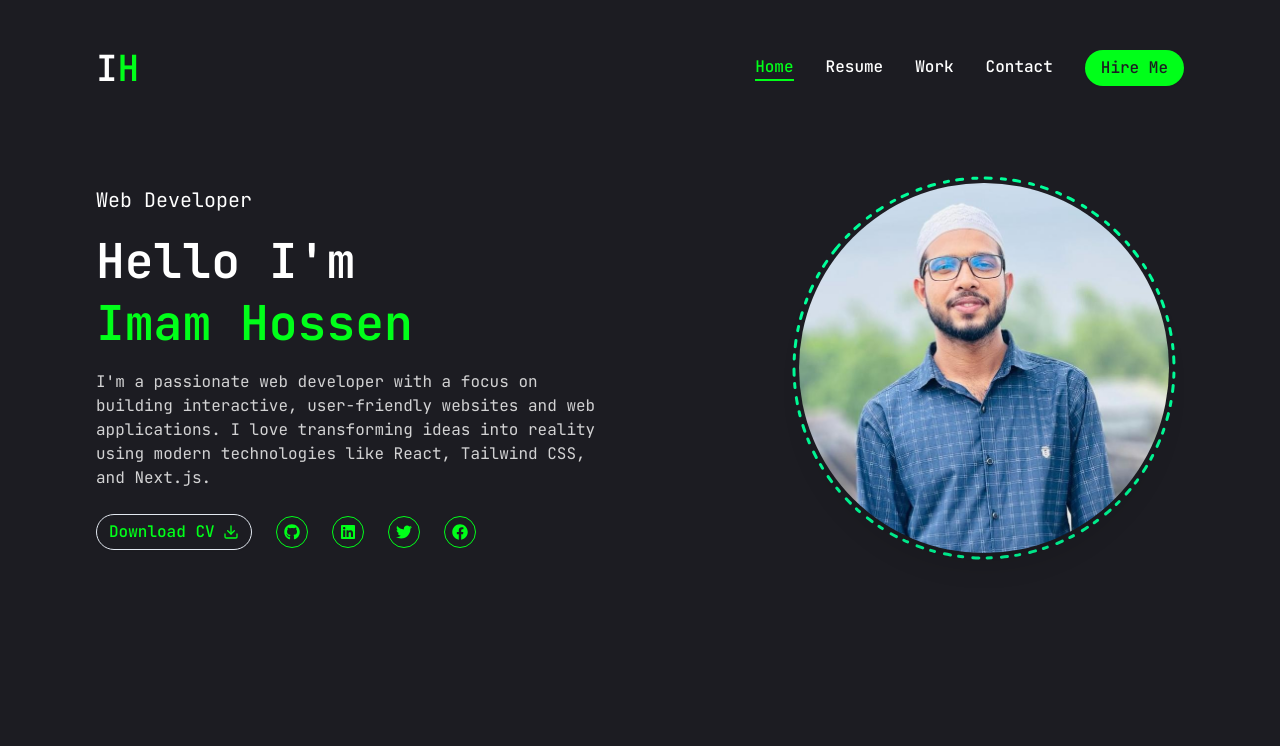
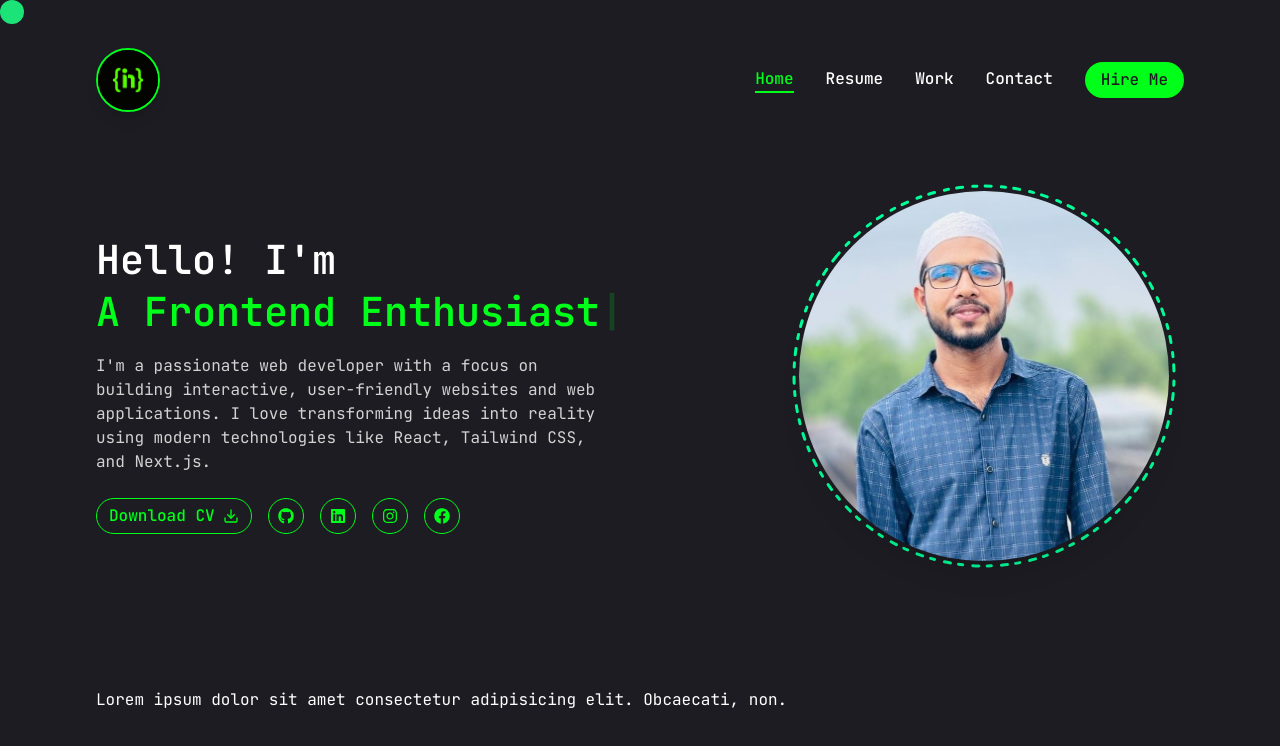
Before and after one commit to imamhossenbu/imam-portfolio, a Next.js app: page / in a window 1280 px wide. Shown: the top 746 px of the page. Built offline with nearby package versions, Linux system fonts and the light colour scheme.

Commit message:
custom cursor

```diff
--- a/app/layout.jsx
+++ b/app/layout.jsx
@@ -3,6 +3,7 @@ import "./globals.css";
 import Header from "@/components/Header";
 import PageTransition from "@/components/PageTransition";
 import StairTransition from "@/components/StairTransition";
+import CustomCursor from "@/components/CustomCursor";
 
 
 const jetbrainsMono = JetBrains_Mono({
@@ -23,7 +24,8 @@ export default function RootLayout({ children }) {
         className={jetbrainsMono.variable}
       >
         <Header />
-        <StairTransition/>
+        <StairTransition />
+        <CustomCursor />
         <PageTransition>
           {children}
 
--- a/app/page.jsx
+++ b/app/page.jsx
@@ -1,27 +1,38 @@
+"use client"
 import Photo from "@/components/Photo";
 import Socials from "@/components/Socials";
+import Stats from "@/components/Stats";
 import { Button } from "@/components/ui/button";
 import { FiDownload } from 'react-icons/fi'
+import { ReactTyped } from 'react-typed';
 
 export default function Home() {
   return (
-    <section className="h-full">
-      <div className="w-[95%] md:w-[85%] mx-auto h-full">
-        <div className="flex flex-col gap-8  lg:flex-row justify-between items-center lg:pt-8 lg:pb-12">
+    <section className=" h-full">
+      <div className="w-[95%] md:w-[85%] mb-20 mx-auto h-full">
+        <div className="flex flex-col gap-8  lg:flex-row justify-between items-center lg:pt-4 lg:pb-8">
           <div className="text-center order-2 lg:order-none lg:text-left">
-            <span className="text-xl">Web Developer</span>
-            <h1 className="h1 mt-4">Hello I'm <br /> <span className="text-[var(--accent)]">Imam Hossen</span></h1>
+            <h1 className="h2 mt-4">
+              Hello! I'm <br />
+              <ReactTyped
+                strings={["Imam Hossen", "A Web Developer", "A Frontend Enthusiast"]}
+                typeSpeed={50}
+                backSpeed={30}
+                loop
+                className="text-[var(--accent)]"
+              />
+            </h1>
             <p className="max-w-[500px] text-white/80 mt-4 mb-6">
               I'm a passionate web developer with a focus on building interactive, user-friendly websites and web applications. I love transforming ideas into reality using modern technologies like React, Tailwind CSS, and Next.js.
             </p>
             {/* social media */}
-            <div className="flex flex-col lg:flex-row gap-6  items-center">
-              <Button className="cursor-pointer border-1 hover:border-0 text-md rounded-full text-[var(--accent)] hover:bg-[var(--accent-hover)] hover:text-[var(--primary)]">
+            <div className="flex flex-col lg:flex-row gap-4  items-center">
+              <Button className="cursor-pointer border-1 border-[var(--accent)] hover:border-0 text-md rounded-full text-[var(--accent)] hover:bg-[var(--accent-hover)] hover:text-[var(--primary)]">
                 <span>Download CV</span>
                 <FiDownload className="text-xl" />
               </Button>
               <div className="">
-                <Socials containerStyles="flex gap-6" iconStyles="w-8 h-8 border border-[var(--accent)] flex justify-center rounded-full items-center text-[var(--accent)] hover:bg-[var(--accent-hover)] hover:text-[var(--primary)] hover:transition-all duration-500" />
+                <Socials containerStyles="flex gap-4" iconStyles="w-9 h-9 border border-[var(--accent)] flex justify-center rounded-full items-center text-[var(--accent)] hover:bg-[var(--accent-hover)] hover:text-[var(--primary)] hover:transition-all duration-500" />
               </div>
             </div>
           </div>
@@ -31,6 +42,11 @@ export default function Home() {
           </div>
         </div>
       </div>
+      {/* stats section */}
+
+      <div className="w-[95%] md:w-[85%] mx-auto">
+        <Stats />
+      </div>
     </section>
   );
 }
--- /dev/null
+++ b/components/CustomCursor.jsx
@@ -0,0 +1,31 @@
+// components/CustomCursor.jsx
+"use client";
+import { motion, useMotionValue, useSpring } from "framer-motion";
+import { useEffect } from "react";
+
+const CustomCursor = () => {
+    const cursorX = useMotionValue(0);
+    const cursorY = useMotionValue(0);
+
+    const springConfig = { damping: 25, stiffness: 300 };
+    const x = useSpring(cursorX, springConfig);
+    const y = useSpring(cursorY, springConfig);
+
+    useEffect(() => {
+        const moveCursor = (e) => {
+            cursorX.set(e.clientX - 16); // center offset
+            cursorY.set(e.clientY - 16);
+        };
+        window.addEventListener("mousemove", moveCursor);
+        return () => window.removeEventListener("mousemove", moveCursor);
+    }, [cursorX, cursorY]);
+
+    return (
+        <motion.div
+            className="fixed top-0 left-0 w-6 h-6 z-[9999] pointer-events-none rounded-full bg-[#00ff99] mix-blend-difference"
+            style={{ x, y }}
+        />
+    );
+};
+
+export default CustomCursor;
--- a/components/Header.jsx
+++ b/components/Header.jsx
@@ -3,21 +3,30 @@ import Link from 'next/link'
 import { Button } from './ui/button'
 import Nav from './Nav'
 import MobileNav from './MobileNav'
+import Image from 'next/image'
 
 const Header = () => {
     return (
         <header className='py-8 xl:py-12 text-white'>
             <div className="w-[95%] md:w-[85%] mx-auto flex justify-between items-center">
-                {/* logo */}
-                <Link href="/">
-                    <h2 className='text-4xl font-semibold'>
-                        I<span className='text-[var(--accent)]'>H</span>
-                    </h2>
+                {/* Logo */}
+                <Link href="/" aria-label="Go to homepage">
+                    <div className="w-16 h-16 rounded-full overflow-hidden border-2 border-[#00ff19] shadow-lg hover:scale-105 transition-transform duration-300 ease-in-out">
+                        <Image
+                            src="/assets/profile-logo.png"
+                            width={80}
+                            height={80}
+                            alt="Imam Hossen Logo"
+                            className="object-cover w-full h-full"
+                            priority
+                        />
+                    </div>
                 </Link>
+
                 {/* desktop nav */}
 
 
-                <div className='hidden lg:flex items-center gap-8'>
+                <div className='hidden lg:flex  items-center  gap-8'>
                     <Nav />
                     <Link href="/contact">
                         <Button className="cursor-pointer text-md rounded-full bg-[var(--accent)] hover:bg-[var(--accent-hover)] text-[var(--primary)]">Hire Me</Button>
@@ -28,7 +37,7 @@ const Header = () => {
                 {/* mobile nav */}
 
                 <div className="lg:hidden">
-                    <MobileNav/>
+                    <MobileNav />
                 </div>
             </div>
 
--- a/components/MobileNav.jsx
+++ b/components/MobileNav.jsx
@@ -3,9 +3,10 @@
 import { Sheet, SheetTrigger, SheetContent } from '@/components/ui/sheet';
 import Link from 'next/link';
 import { usePathname } from 'next/navigation';
-import { CiMenuFries } from "react-icons/ci";
+import { CiMenuBurger } from "react-icons/ci";
 import { useState } from 'react';
 import { Button } from './ui/button';
+import Image from 'next/image';
 
 const links = [
   { name: 'Home', path: '/' },
@@ -23,15 +24,22 @@ const MobileNav = () => {
   return (
     <Sheet open={open} onOpenChange={setOpen}>
       <SheetTrigger className="flex justify-center items-center">
-        <CiMenuFries className='text-[32px] text-[var(--accent)]' />
+        <CiMenuBurger className='text-[32px] text-[var(--accent)]' />
       </SheetTrigger>
 
       <SheetContent className='flex flex-col'>
-        <div className='mt-28 mb-12 text-center'>
-          <Link href="/" onClick={handleClose}>
-            <h2 className='text-4xl font-semibold'>
-              I<span className='text-[var(--accent)]'>H</span>
-            </h2>
+        <div className='mt-28 mb-12 flex justify-center items-center'>
+          <Link onClick={handleClose} href="/" aria-label="Go to homepage">
+            <div className="w-16 h-16 rounded-full overflow-hidden border-2 border-[#00ff19] shadow-lg hover:scale-105 transition-transform duration-300 ease-in-out">
+              <Image
+                src="/assets/profile-logo.png"
+                width={80}
+                height={80}
+                alt="Imam Hossen Logo"
+                className="object-cover w-full h-full"
+                priority
+              />
+            </div>
           </Link>
         </div>
 
--- a/components/Nav.jsx
+++ b/components/Nav.jsx
@@ -27,11 +27,11 @@ const links = [
 const Nav = () => {
     const pathname = usePathname();
     return (
-        <nav className='text-white flex gap-8'>
+        <nav className='text-white sticky top-0 left-0 flex gap-8'>
             {
                 links.map((link, index) => {
                     return <Link key={index} href={link.path}
-                    className={`${link.path === pathname && "text-[var(--accent)] border-b-2 border-[var(--accent)]"} font-medium hover:text-[var(--accent-hover)] transition-all`}>{link.name}</Link>
+                        className={`${link.path === pathname && "text-[var(--accent)] border-b-2 border-[var(--accent)]"} font-medium hover:text-[var(--accent-hover)] transition-all`}>{link.name}</Link>
                 })
             }
         </nav >
--- a/components/Photo.jsx
+++ b/components/Photo.jsx
@@ -10,7 +10,7 @@ const Photo = () => {
                 opacity: 1,
                 scale: 1,
                 transition: {
-                    delay: 2.4,
+                    delay: 2,
                     duration: 0.8,
                     ease: "easeInOut",
                 },
@@ -56,7 +56,7 @@ const Photo = () => {
                     opacity: 1,
                     scale: 1,
                     transition: {
-                        delay: 2.4,
+                        delay: 2,
                         duration: 0.8,
                         ease: "easeInOut",
                     },
--- a/components/Socials.jsx
+++ b/components/Socials.jsx
@@ -1,19 +1,19 @@
 import Link from 'next/link'
-import { FaGithub, FaLinkedin, FaTwitter, FaFacebook } from 'react-icons/fa'
+import { FaGithub, FaLinkedin, FaFacebook, FaInstagram } from 'react-icons/fa'
 
 
 const links = [
-    { icon: <FaGithub />, path: '' },
-    { icon: <FaLinkedin />, path: '' },
-    { icon: <FaTwitter />, path: '' },
-    { icon: <FaFacebook />, path: '' },
+    { icon: <FaGithub />, path: 'https://github.com/imamhossenbu' },
+    { icon: <FaLinkedin />, path: 'https://www.linkedin.com/in/imam-hossen-ub' },
+    { icon: <FaInstagram />, path: 'https://www.instagram.com/im.am8452/' },
+    { icon: <FaFacebook />, path: 'https://www.facebook.com/imamhossainbu/' },
 ]
 
 const Socials = ({ containerStyles, iconStyles }) => {
     return (<div className={containerStyles}>
         {links.map((item, index) => {
             return (
-                <Link key={index} href={item.path} className={iconStyles}> {item.icon}</Link>
+                <Link target='_blank' key={index} href={item.path} className={iconStyles} > {item.icon}</Link>
             )
         })}
     </div>
--- /dev/null
+++ b/components/Stats.jsx
@@ -0,0 +1,9 @@
+import React from 'react'
+
+const Stats = () => {
+    return (
+        <div>Lorem ipsum dolor sit amet consectetur adipisicing elit. Obcaecati, non.</div>
+    )
+}
+
+export default Stats
--- a/package.json
+++ b/package.json
@@ -23,6 +23,7 @@
     "react": "^19.0.0",
     "react-dom": "^19.0.0",
     "react-icons": "^5.5.0",
+    "react-typed": "^2.0.12",
     "tailwind-merge": "^3.2.0"
   },
   "devDependencies": {
```
Also changed, not shown: app/globals.css (+12 -9 lines), public/assets/profile-logo.png (added), 1 other file (tests, documents, lock files or other folders).
